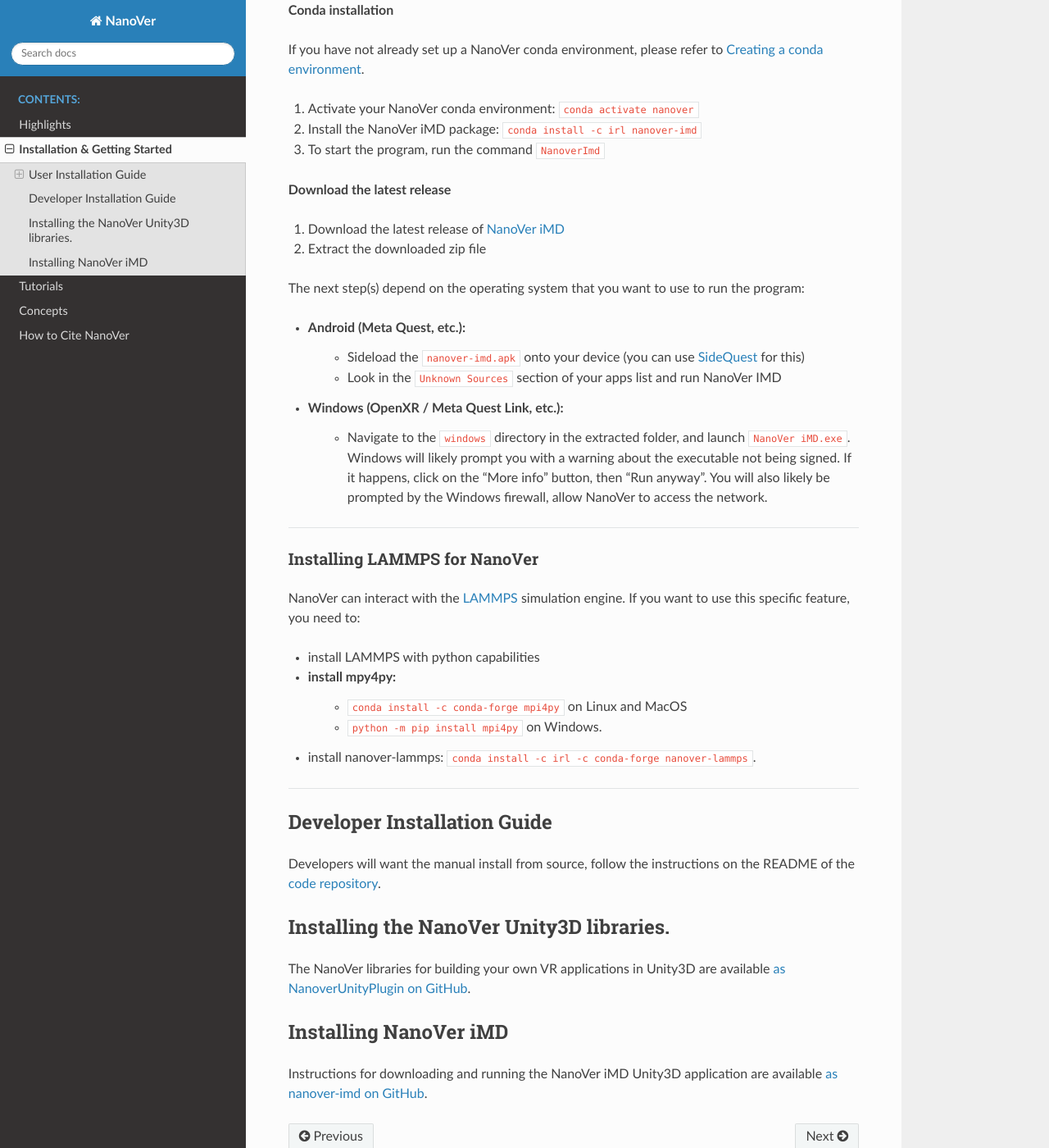
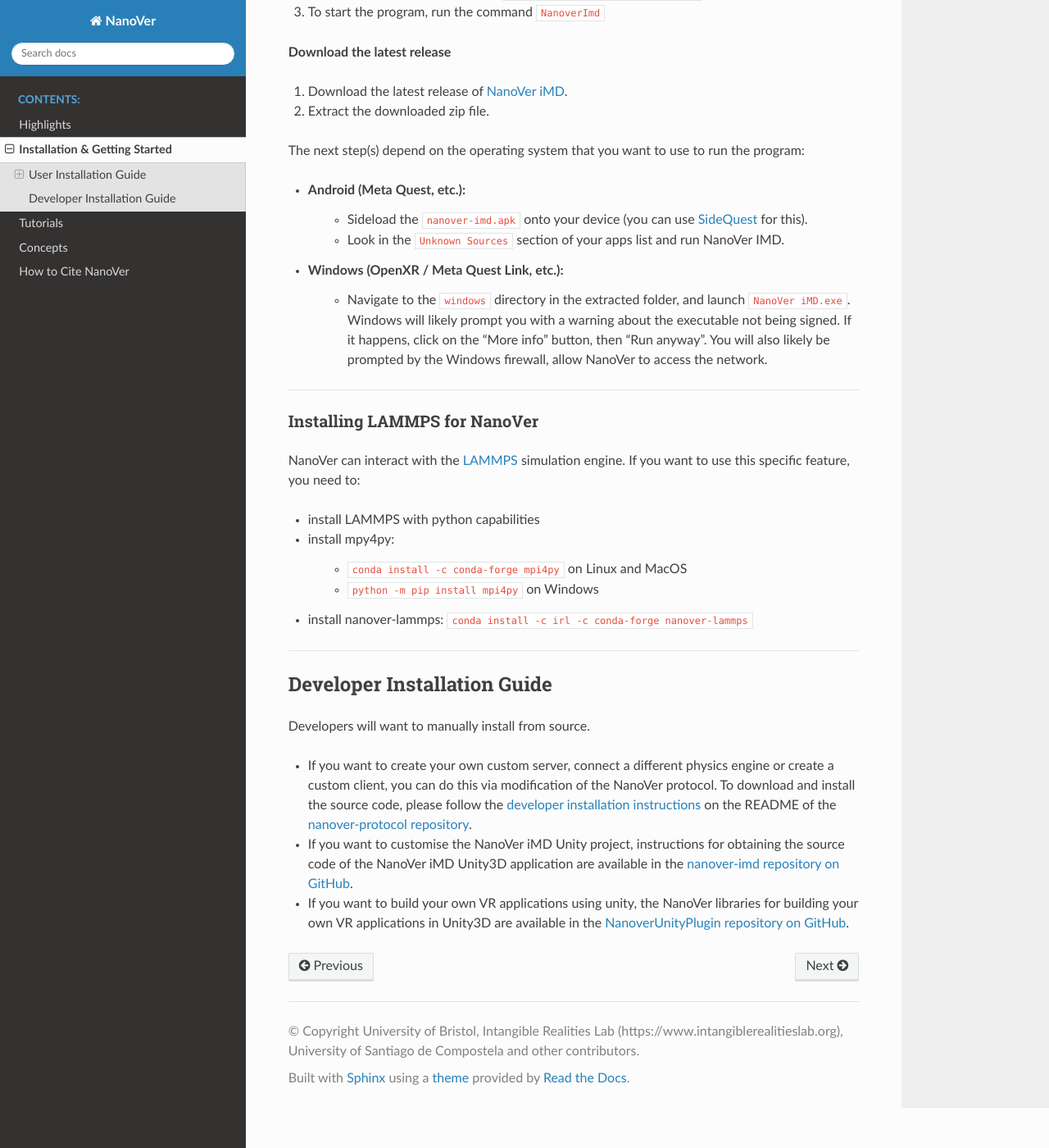
Before and after one commit to IRL2/nanover-docs, a Sphinx documentation site: the page built from source/installation.rst, in a window 1280 px wide and 1400 px high, scrolled down 1469 px. Shown: the whole window at 82% size. Built offline with Sphinx 7.4.7 and the Read the Docs theme 2.0.0, drawn with Linux system fonts in a browser that asks for light colours; pages that are not in the unit, such as notebooks, are missing from menus; some of the changed text lies outside the part shown.

Commit message:
Update developer instructions and formatting

```diff
--- a/source/installation.rst
+++ b/source/installation.rst
@@ -4,14 +4,10 @@
 Installation & Getting Started
 ==============================
 
-NanoVer consists of two components, the python-based libraries
-for running simulations, nanover-server, and the Unity3D libraries
-and applications for visualising and interacting with simulations
+NanoVer consists of two components: the python-based libraries
+for running simulations, and the Unity3D libraries
+and applications for visualising & interacting with simulations
 in VR.
-
-* Install the server software (see below)
-* Interact with molecules in VR by `downloading the VR client <https://github.com/IRL2/nanover-imd/releases/download/nightly/StandaloneWindows64.zip>`_
-* Check out the :ref:`tutorials <Tutorials>`
 
 .. contents:: Contents
     :depth: 3
@@ -27,11 +23,11 @@
 Creating a conda environment
 ############################
 
-#. Install Conda through whichever program you prefer, e.g. `Miniforge <https://github.com/conda-forge/miniforge>`_
+#. Install Conda through whichever program you prefer, e.g. `Miniforge <https://github.com/conda-forge/miniforge>`_.
 #. Open a terminal that you have conda installed in:
 
-    * On Windows, this is Windows Powershell
-    * On Mac and Linux, this is the terminal
+    * On Windows, this is Windows Powershell.
+    * On Mac and Linux, this is the terminal.
 
 #. Create a conda environment (here we call the environment "nanover"):
 
@@ -75,16 +71,16 @@
 
 **Download the latest release**
 
-#. Download the latest release of `NanoVer iMD <https://github.com/IRL2/nanover-imd/releases>`_
+#. Download the latest release of `NanoVer iMD <https://github.com/IRL2/nanover-imd/releases>`_.
 
-#. Extract the downloaded zip file
+#. Extract the downloaded zip file.
 
 The next step(s) depend on the operating system that you want to use to run the program:
 
 * **Android (Meta Quest, etc.)**:
     * Sideload the ``nanover-imd.apk`` onto your device (you can use `SideQuest <https://sidequestvr.com>`_
-      for this)
-    * Look in the ``Unknown Sources`` section of your apps list and run NanoVer IMD
+      for this).
+    * Look in the ``Unknown Sources`` section of your apps list and run NanoVer IMD.
 
 * **Windows (OpenXR / Meta Quest Link, etc.)**:
     * Navigate to the ``windows`` directory in the extracted folder, and launch ``NanoVer iMD.exe``. Windows will
@@ -102,9 +98,11 @@
 
 * install LAMMPS with python capabilities
 * install mpy4py:
+
             * ``conda install -c conda-forge mpi4py`` on Linux and MacOS
-            * ``python -m pip install mpi4py`` on Windows.
-* install nanover-lammps: ``conda install -c irl -c conda-forge nanover-lammps``.
+            * ``python -m pip install mpi4py`` on Windows
+
+* install nanover-lammps: ``conda install -c irl -c conda-forge nanover-lammps``
 
 ~~~~
 
@@ -112,18 +110,16 @@
 Developer Installation Guide
 ############################
 
-Developers will want the manual install from source, follow the instructions on the README
-of the `code repository <https://github.com/IRL2/nanover-protocol>`_.
+Developers will want to manually install from source.
 
+* If you want to create your own custom server, connect a different physics engine or create a custom client,
+  you can do this via modification of the NanoVer protocol. To download and install the source code, please follow the
+  `developer installation instructions
+  <https://github.com/IRL2/nanover-protocol?tab=readme-ov-file#setup-nanover-protocol-for-developers-on-mac-and-linux>`_
+  on the README of the `nanover-protocol repository <https://github.com/IRL2/nanover-protocol>`_.
 
-#########################################
-Installing the NanoVer Unity3D libraries.
-#########################################
+* If you want to customise the NanoVer iMD Unity project, instructions for obtaining the source code of the NanoVer iMD
+  Unity3D application are available in the `nanover-imd repository on GitHub <https://github.com/IRL2/nanover-imd>`_.
 
-The NanoVer libraries for building your own VR applications in Unity3D are available `as NanoverUnityPlugin on GitHub <https://github.com/IRL2/NanoverUnityPlugin>`_.
-
-######################
-Installing NanoVer iMD
-######################
-
-Instructions for downloading and running the NanoVer iMD Unity3D application are available `as nanover-imd on GitHub <https://github.com/IRL2/nanover-imd>`_.
+* If you want to build your own VR applications using unity, the NanoVer libraries for building your own VR applications
+  in Unity3D are available in the `NanoverUnityPlugin repository on GitHub <https://github.com/IRL2/NanoverUnityPlugin>`_.
```
